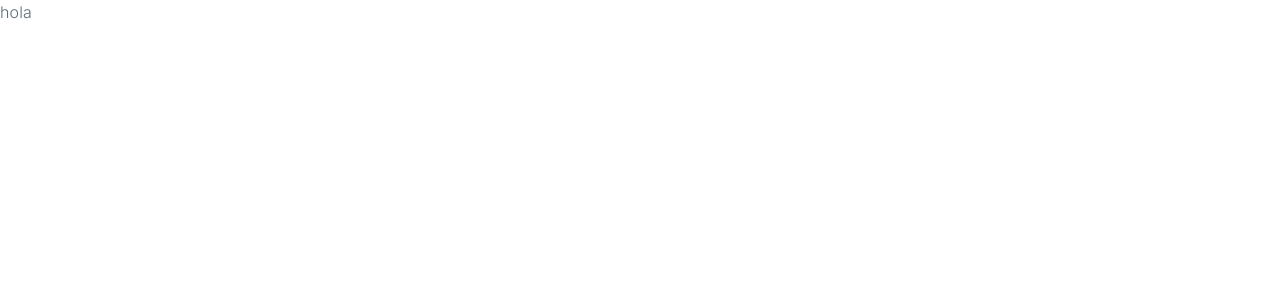
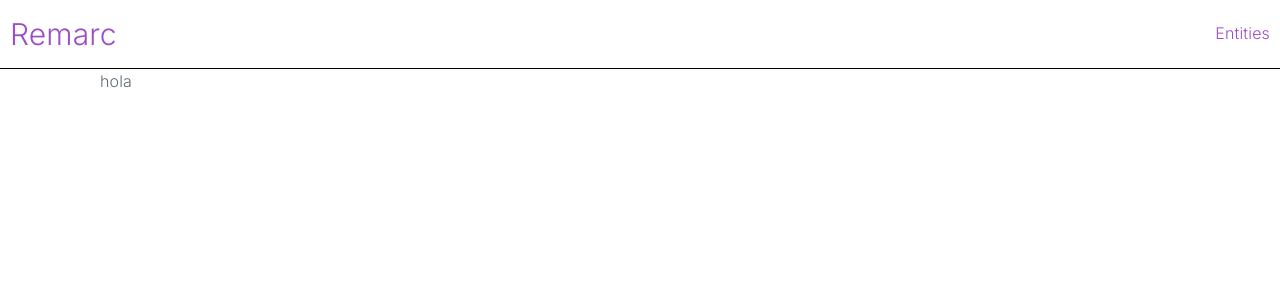
Before and after one commit to MarksASP95/remarc, a Next.js app: page / in a window 1280 px wide. Shown: the top 300 px of the page. Built offline with nearby package versions, Linux system fonts and the light colour scheme.

Commit message:
add header to layout

```diff
--- a/src/app/layout.tsx
+++ b/src/app/layout.tsx
@@ -1,5 +1,6 @@
 import './globals.css'
 import { Inter } from 'next/font/google'
+import Header from '@/components/header/header.component'
 
 const inter = Inter({ subsets: ['latin'] })
 
@@ -27,7 +28,12 @@ export default function RootLayout({
         <link rel="stylesheet" href="https://cdnjs.cloudflare.com/ajax/libs/milligram/1.4.1/milligram.css" />
       </head>
 
-      <body suppressHydrationWarning={true} className={inter.className}>{children}</body>
+      <body suppressHydrationWarning={true} className={inter.className}>
+        <Header></Header>
+        <main className="container">
+          {children}
+        </main>
+      </body>
 
     </html>
   )
```
